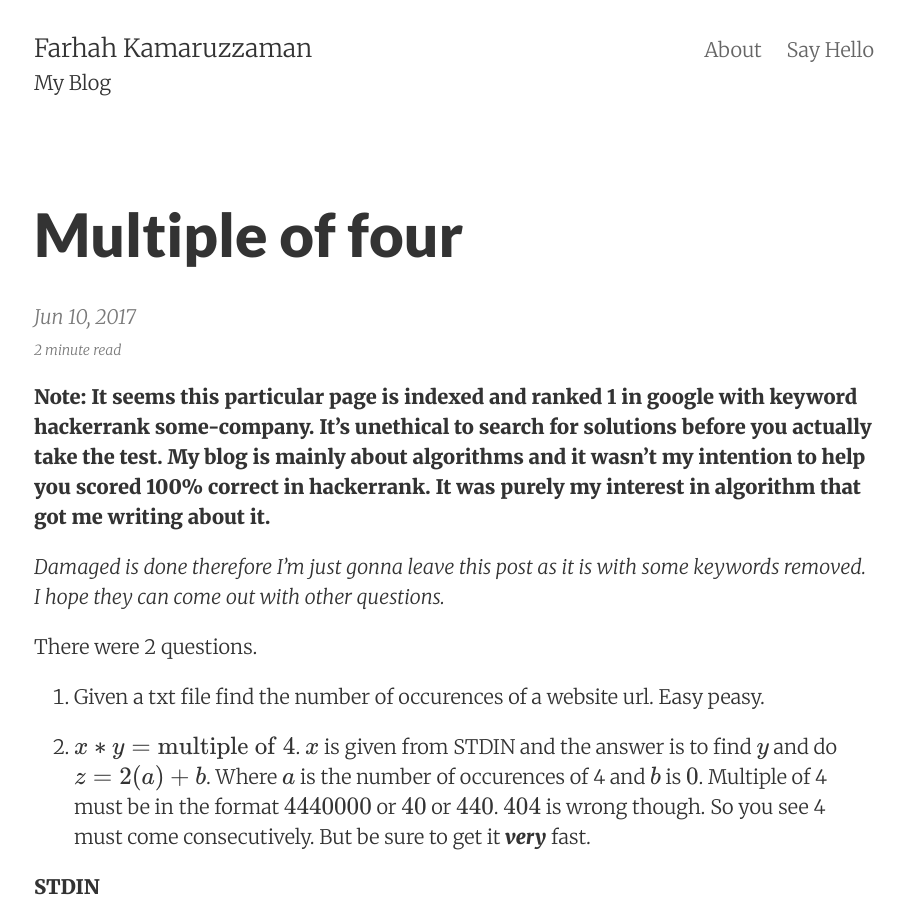
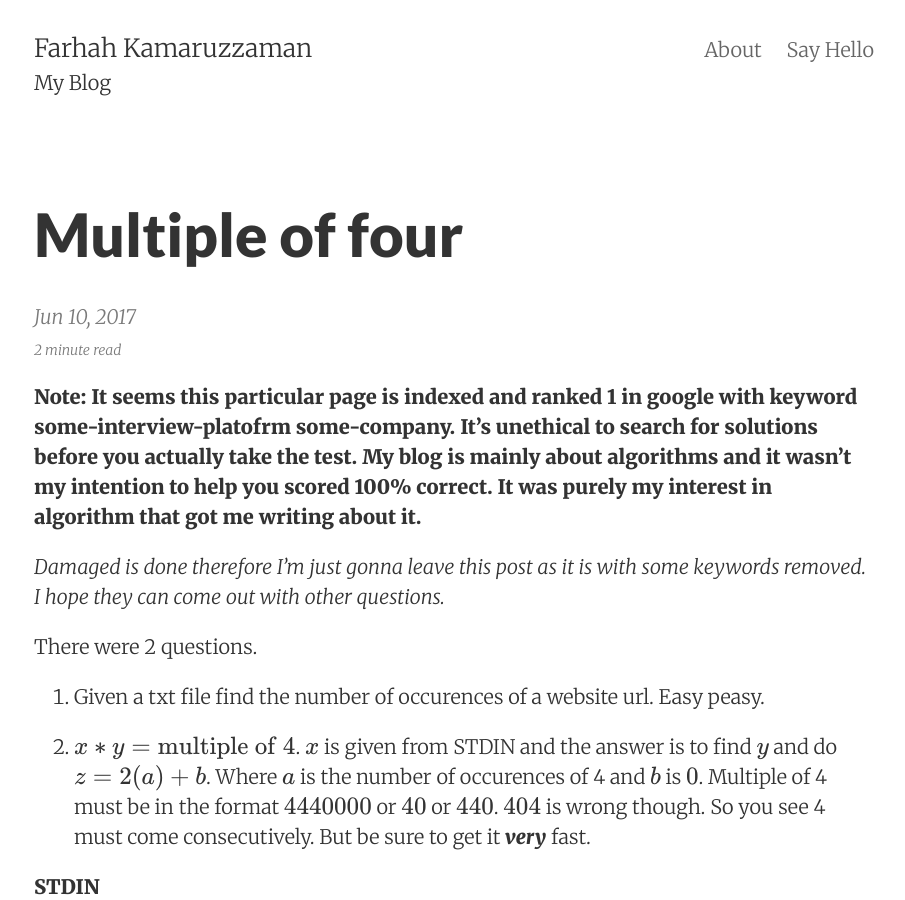
Before and after one commit to farhah/blog, a Jekyll site: the page built from _posts/2017-06-10-Interview-Questions-at-some-company.md, in a window 1280 px wide and 900 px high. Shown: the whole window, without its empty margins (186-1091 px from the left). Built offline with Jekyll 4.4.1, drawn with Linux system fonts in a browser that asks for light colours; formulas are drawn with MathJax 3; comment, search, counter and statistics services are not loaded.

Commit message:
Create 2017-06-10-Interview-Questions-at-some-company.md

```diff
--- a/_posts/2017-06-10-Interview-Questions-at-some-company.md
+++ b/_posts/2017-06-10-Interview-Questions-at-some-company.md
@@ -4,7 +4,7 @@ title:      Multiple of four
 date:       2017-06-10GMT+8 09:47:00
 categories: [algorithms]
 ---
-**Note: It seems this particular page is indexed and ranked 1 in google with keyword hackerrank some-company. It's unethical to search for solutions before you actually take the test. My blog is mainly about algorithms and it wasn't my intention to help you scored 100% correct in hackerrank. It was purely my interest in algorithm that got me writing about it.**
+**Note: It seems this particular page is indexed and ranked 1 in google with keyword some-interview-platofrm some-company. It's unethical to search for solutions before you actually take the test. My blog is mainly about algorithms and it wasn't my intention to help you scored 100% correct. It was purely my interest in algorithm that got me writing about it.**
 
 *Damaged is done therefore I'm just gonna leave this post as it is with some keywords removed. I hope they can come out with other questions.*
 
```
